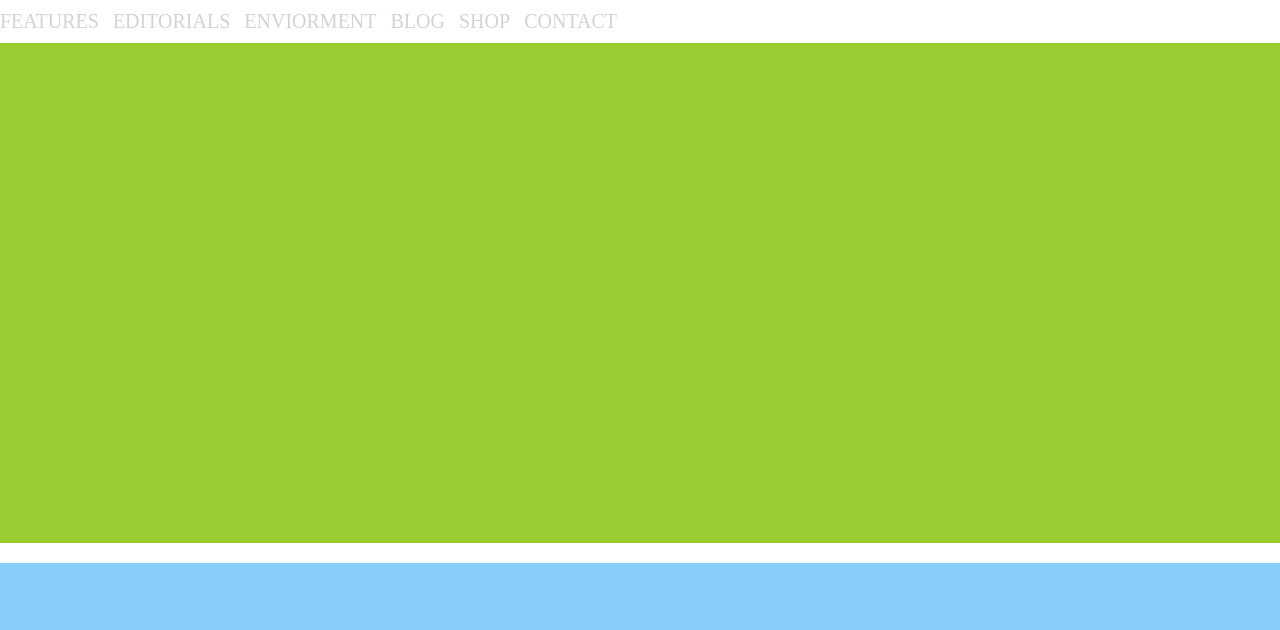
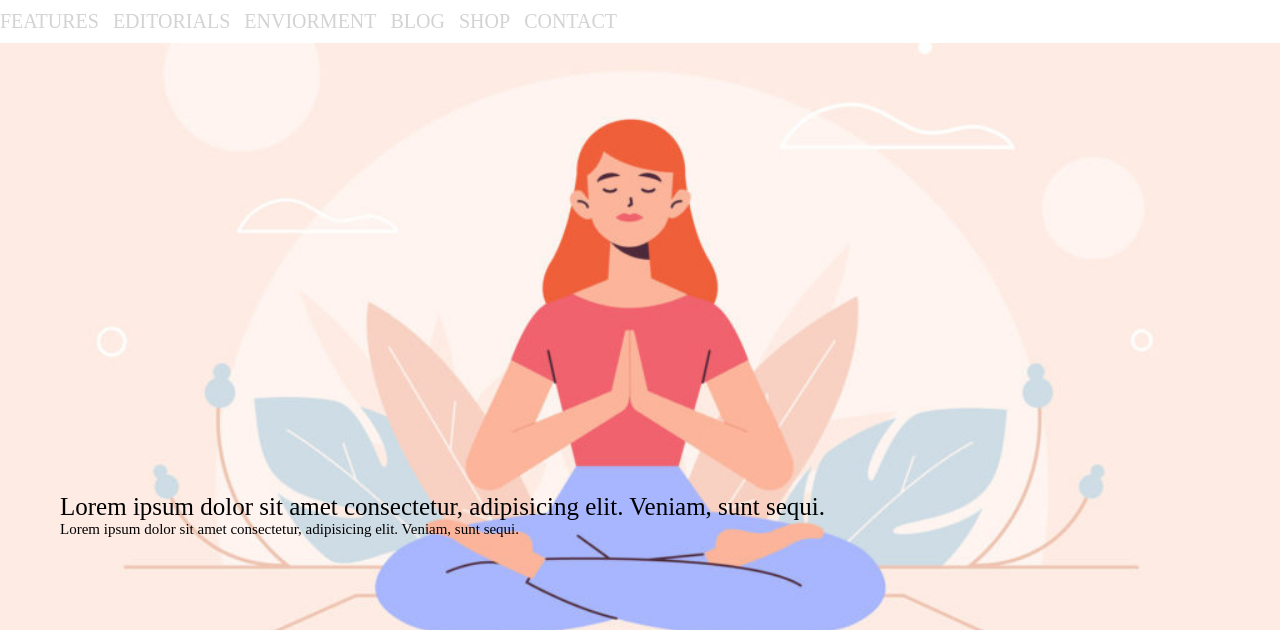
Before and after one commit to Sebushka89/cartella-repo-htmlcss-wp, a plain HTML site: page index.html in a window 1280 px wide. Shown: the part 180-810 px from the top of the page. Drawn offline with Linux system fonts and the light colour scheme.

Commit message:
2nd COMMIT

```diff
--- a/css/style.css
+++ b/css/style.css
@@ -32,11 +32,25 @@
         margin-bottom: 10px;
     }
 
+    .title {
+         color: black;
+         font-size: 25px;
+         font-style: 'roboto';
+    }
+
+    .title2 {
+        color: black;
+        font-size: 15px;
+        font-style: 'roboto';
+    }
 
 
     .foto-main {
-        height: 500px;
-        background-color: yellowgreen;
+        height: 600px;
+        background-image: url(../img/banner.jpg);
+        background-size: cover;
+        background-position: center;
+        padding: 450px 350px 100px 60px;
     }
 
     section {
--- a/index.html
+++ b/index.html
@@ -27,7 +27,11 @@
             </ul>
         </nav>
 
-        <main class="foto-main"></main>
+         <main class="foto-main">
+             <div class="title"> Lorem ipsum dolor sit amet consectetur, adipisicing elit. Veniam, sunt sequi.</div>
+             <div class="title2"> Lorem ipsum dolor sit amet consectetur, adipisicing elit. Veniam, sunt sequi.</div>
+         </main>
+
     </div>
 
     <div class="container">
```
